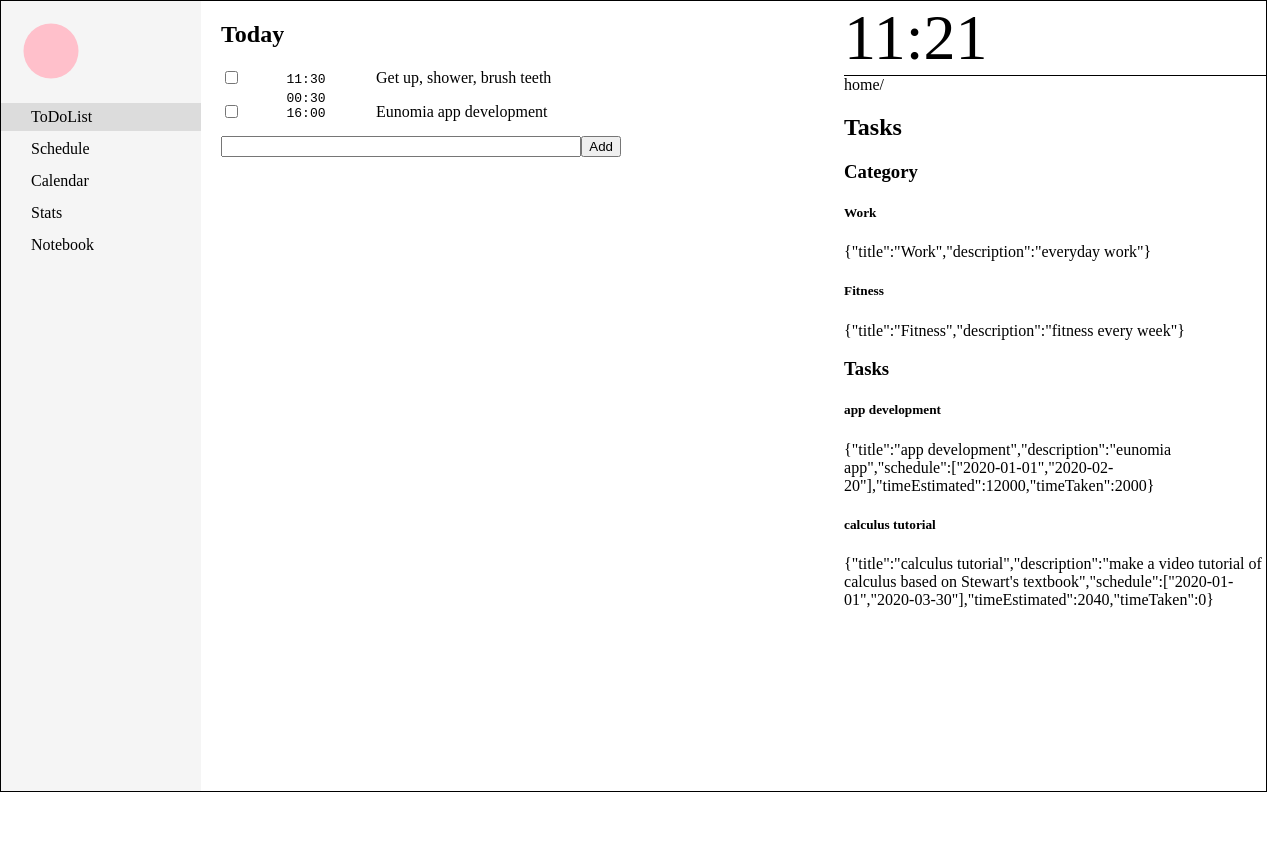
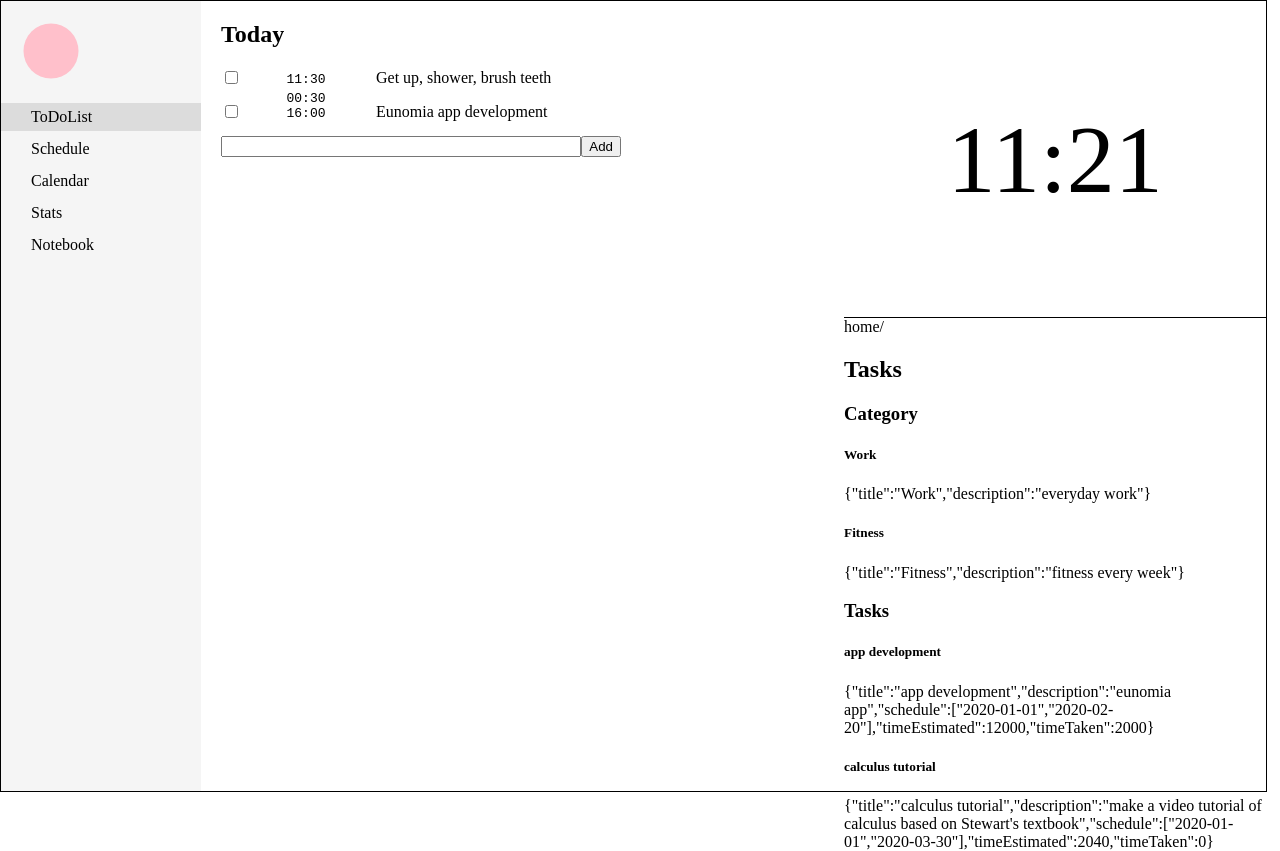
Before and after one commit to Ratioho/eunomia-web, a React (Create React App) app: page / in a window 1280 px wide. Before the commit the page ends 800 px from the top, so only its background shows below. Built offline with nearby package versions, Linux system fonts and the light colour scheme.

Commit message:
feat: schedule navigation basically finished

```diff
--- a/src/pages/PageSchedule.jsx
+++ b/src/pages/PageSchedule.jsx
@@ -1,4 +1,5 @@
 import React, { useState, useReducer, useEffect } from 'react'
+import styled from 'styled-components'
 
 const taskInitState = {
 	'app development': {
@@ -29,6 +30,16 @@ const catInitState = {
 }
 
 
+const ClockWrapper = styled.div`
+  height: 40%;
+
+  display: flex;
+  justify-content: center;
+  align-items: center;
+
+  font-size: 96px;
+`
+
 const Clock = () => {
   const [time, setTime] = useState(0)
 
@@ -41,9 +52,16 @@ const Clock = () => {
 
   const date = new Date()
 
+  const formatTime = (hour, minute) => {
+    const h = hour < 10 ? '0' + hour : hour
+    const m = minute < 10 ? '0' + minute : minute
+
+    return h + ':' + m
+  }
+
 
   return (
-    <div style={{fontSize: 64}}>{date.getHours() + ":" + date.getMinutes()}</div>
+    <ClockWrapper>{formatTime(date.getHours(), date.getMinutes())}</ClockWrapper>
   )
 }
 
@@ -60,11 +78,26 @@ const PageSchedule = () => {
       <div style={{borderBottom: '1px solid black', width: '100%'}}></div>
       {/* Navigation */}
       <div>
-        {navigation.map((item) => <span key = {item}>{item + '/'} </span>)}
+        {navigation.map((item) => <span key = {item} onClick = {() => {
+          const ret = []
+          for (let i of navigation) {
+            ret.push(i)
+            if (i === item) {
+              break
+            }
+          }
+          if (ret.length === 1) {
+            setNavigation(ret)
+          }
+        }}>{item + '/'} </span>)}
       </div>
       {/* Title */}
       <h2>Tasks</h2>
       {/* Content */}
+      {
+        navigation.length === 1
+          ?
+        <>
           <h3>Category</h3>
           <div>
             {
@@ -88,6 +121,22 @@ const PageSchedule = () => {
             }
           </div>
         </>
+          :
+        <>
+          <h4>{navigation[2]}</h4>
+          <div>
+            {
+              navigation[1] === 'category'
+                ?
+              JSON.stringify(catInitState[navigation[2]])
+                :
+              JSON.stringify(taskInitState[navigation[2]])
+            }
+          </div>
+        </>
+      }
+
+    </>
   )
 }
 
```
Also changed, not shown: 1 other file (tests, documents, lock files or other folders). Lines whose indentation alone changed are shown as unchanged.
